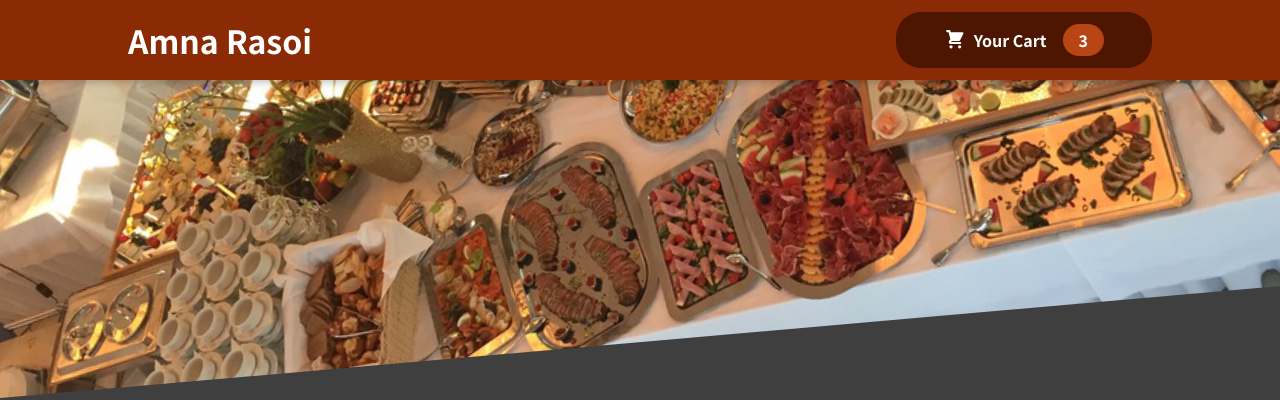
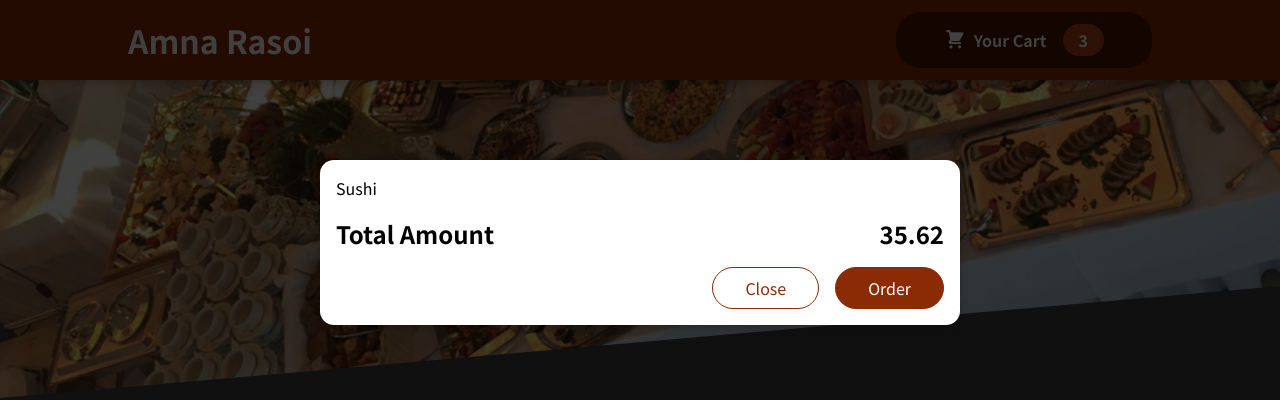
Before and after one commit to saroshkhandev/FoodOrderingApp, a React (Create React App) app: page / in a window 1280 px wide. Shown: the top 400 px of the page. Built offline with nearby package versions, Linux system fonts and the light colour scheme.

Commit message:
Added cart overlay modal

```diff
--- a/public/index.html
+++ b/public/index.html
@@ -28,6 +28,7 @@
   </head>
   <body>
     <noscript>You need to enable JavaScript to run this app.</noscript>
+    <div id="overlays"></div>
     <div id="root"></div>
     <!--
       This HTML file is a template.
--- a/src/App.js
+++ b/src/App.js
@@ -1,10 +1,12 @@
 import { Fragment } from "react";
+import Cart from "./components/Cart/Cart";
 import Header from "./components/Layout/Header";
 import Meals from "./components/Meals/Meals";
 
 function App() {
   return (
     <Fragment>
+      <Cart />
       <Header />
       <main>
         <Meals />
--- a/src/components/Cart/Cart.js
+++ b/src/components/Cart/Cart.js
@@ -1,3 +1,4 @@
+import Modal from "../UI/Modal/Modal";
 import classes from "./Cart.module.css";
 
 const Cart = (props) => {
@@ -10,7 +11,7 @@
   );
 
   return (
-    <div>
+    <Modal>
       {cartItems}
       <div className={classes.total}>
         <span>Total Amount</span>
@@ -20,7 +21,7 @@
         <button className={classes["button--alt"]}>Close</button>
         <button className={classes.button}>Order</button>
       </div>
-    </div>
+    </Modal>
   );
 };
 
--- /dev/null
+++ b/src/components/UI/Modal/Modal.js
@@ -0,0 +1,30 @@
+import { Fragment } from "react";
+import ReactDOM from "react-dom";
+import classes from "./Modal.module.css";
+
+const Backdrop = (props) => {
+  return <div className={classes.backdrop}></div>;
+};
+
+const ModalOverlay = (props) => {
+  return (
+    <div className={classes.modal}>
+      <div className={classes.content}>{props.children}</div>
+    </div>
+  );
+};
+
+const Modal = (props) => {
+  const portalElement = document.getElementById("overlays");
+  return (
+    <Fragment>
+      {ReactDOM.createPortal(<Backdrop />, portalElement)}
+      {ReactDOM.createPortal(
+        <ModalOverlay>{props.children}</ModalOverlay>,
+        portalElement
+      )}
+    </Fragment>
+  );
+};
+
+export default Modal;
--- /dev/null
+++ b/src/components/UI/Modal/Modal.module.css
@@ -0,0 +1,40 @@
+.backdrop {
+  position: fixed;
+  top: 0;
+  left: 0;
+  width: 100%;
+  height: 100vh;
+  z-index: 20;
+  background-color: rgba(0, 0, 0, 0.75);
+}
+
+.modal {
+  position: fixed;
+  top: 20vh;
+  left: 5%;
+  width: 90%;
+  background-color: white;
+  padding: 1rem;
+  border-radius: 14px;
+  box-shadow: 0 2px 8px rgba(0, 0, 0, 0.25);
+  z-index: 30;
+  animation: slide-down 300ms ease-out forwards;
+}
+
+@media (min-width: 768px) {
+  .modal {
+    width: 40rem;
+    left: calc(50% - 20rem);
+  }
+}
+
+@keyframes slide-down {
+  from {
+    opacity: 0;
+    transform: translateY(-3rem);
+  }
+  to {
+    opacity: 1;
+    transform: translateY(0);
+  }
+}
```
